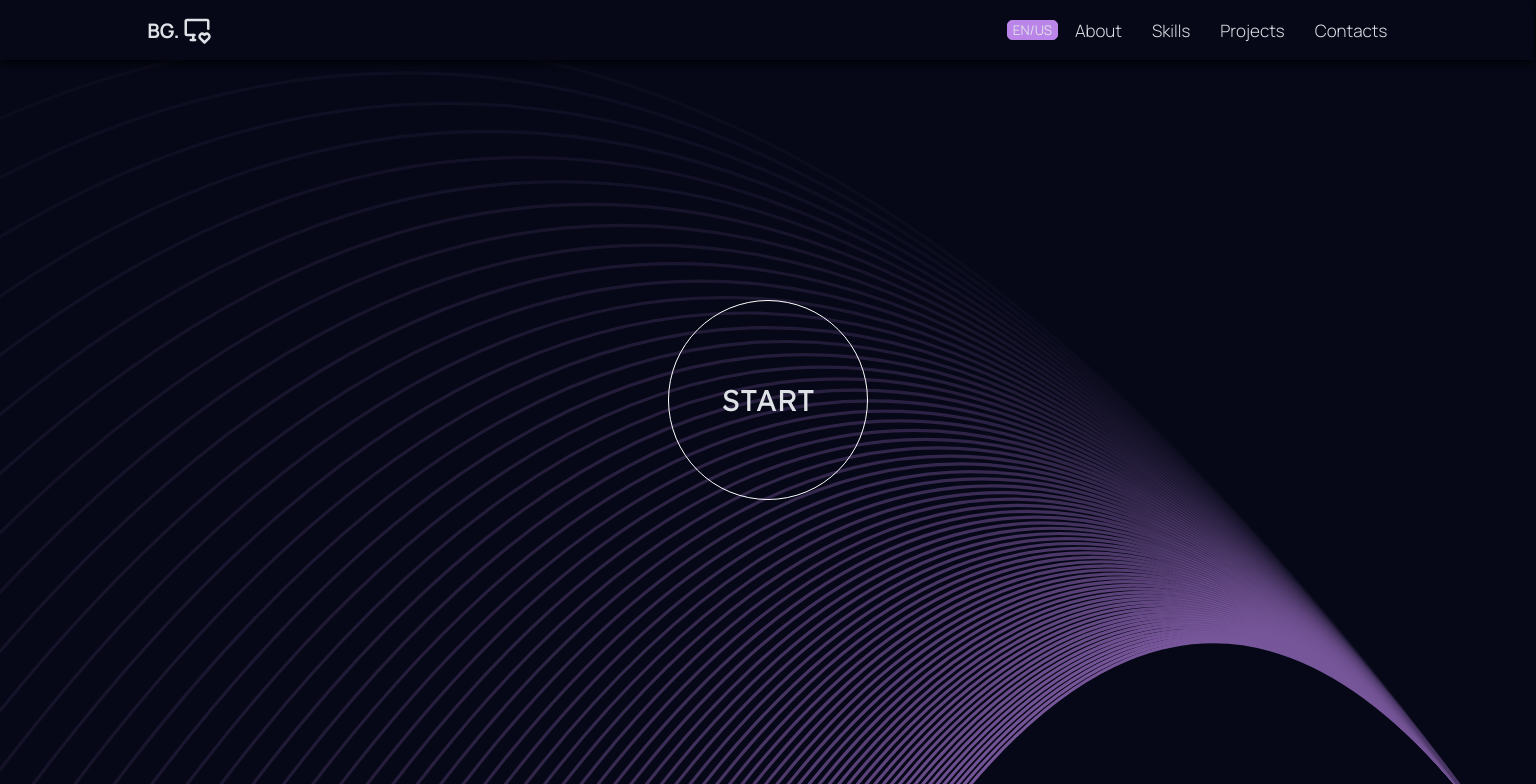
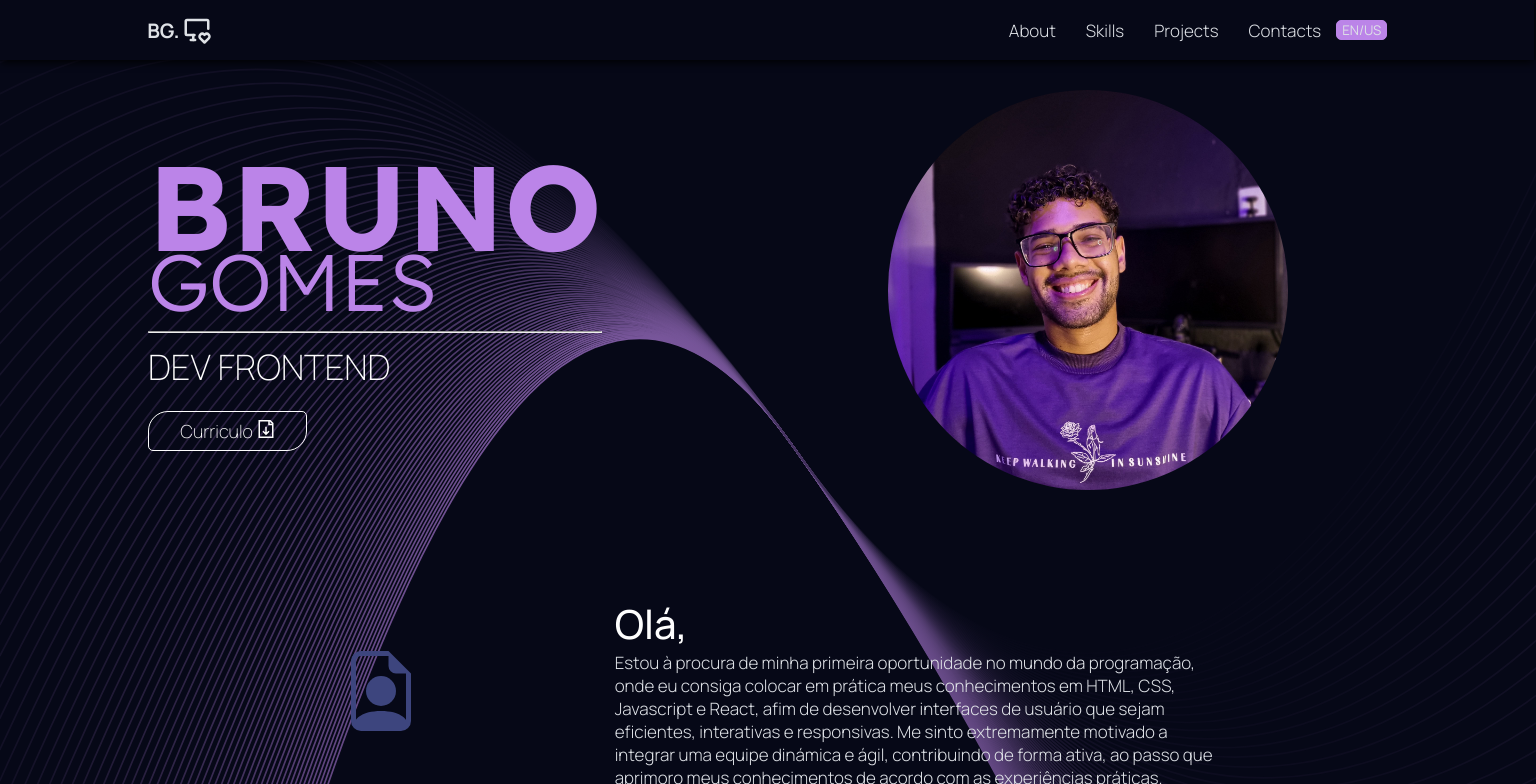
Before and after one commit to devbrunogomes/portfolio, a React (Create React App) app: page / in a window 1536 px wide. Shown: the top 784 px of the page. Built offline with nearby package versions, Linux system fonts and the light colour scheme.

Commit message:
start section was temporarily abandoned

```diff
--- a/src/components/About/About.jsx
+++ b/src/components/About/About.jsx
@@ -1,17 +1,42 @@
 import styles from "./styles.module.scss";
 import fotoPerfil from "../../assets/foto-perfil.jpeg";
 import { BsFileEarmarkPerson } from "react-icons/bs";
-
 import { GrDocumentDownload } from "react-icons/gr";
+import { useDispatch, useSelector } from "react-redux";
+import { toggleLanguage } from "../../redux/LanguageReducer/languageSlice";
+import { showStartSlice } from "../../redux/LanguageReducer/showStartSlice";
 
 export const About = (props) => {
+  const language = useSelector(
+    (rootReducer) => rootReducer.languageReducer.isEnglish
+  );
+  const dispatch = useDispatch();
+
+  //Para trazer o estado que determina se a section Start deve ser exibida
+  const showStart = useSelector(
+    (rootReducer) => rootReducer.showStartReducer.isShowStart
+  );
+
   return (
     <section id={props.id} className={styles.container}>
-      <div className={styles.start}>
+      {/* <div
+        id="aboutStart"
+        className={`${showStart ? styles.start : styles.displayNone}`}
+      >
         <div>
-          <a href="#aboutInfo">START</a>
+          <a
+            href="#aboutInfo"
+            onClick={() => {
+              setTimeout(() => {
+                dispatch(showStartSlice.actions.hideStart({}));
+              }, 600);
+            }}
+          >
+            {language ? "START" : "INICIAR"}
+          </a>
         </div>
-      </div>
+      </div> */}
+      <div className={styles.aboutContainer}>
         <div className={styles.nameLogoWrapper} id="aboutInfo">
           <div className={styles.titlesWrapper}>
             <h1>BRUNO</h1>
@@ -42,13 +67,14 @@ export const About = (props) => {
             {" "}
             <span>Olá,</span>
             <br /> Estou à procura de minha primeira oportunidade no mundo da
-          programação, onde eu consiga colocar em prática meus conhecimentos em
-          HTML, CSS, Javascript e React, afim de desenvolver interfaces de
+            programação, onde eu consiga colocar em prática meus conhecimentos
+            em HTML, CSS, Javascript e React, afim de desenvolver interfaces de
             usuário que sejam eficientes, interativas e responsivas. Me sinto
             extremamente motivado a integrar uma equipe dinámica e ágil,
-          contribuindo de forma ativa, ao passo que aprimoro meus conhecimentos
-          de acordo com as experiências práticas.
+            contribuindo de forma ativa, ao passo que aprimoro meus
+            conhecimentos de acordo com as experiências práticas.
           </p>
+        </div>
       </div>
     </section>
   );
--- a/src/components/About/styles.module.scss
+++ b/src/components/About/styles.module.scss
@@ -1,12 +1,18 @@
 .container {
   // max-width: 1240px;
-  min-height: 200vh;
+  // min-height: 200vh;
   width: 100%;
   margin: 0 auto;
   background-repeat: no-repeat;
   background-size: cover;
   background-image: url("../../assets/lines-about.svg");
   // background-attachment: fixed;
+  transition: 0.5s ease-in-out;
+
+
+  .displayNone {
+    display: none;
+  }
 
   .start {
     min-height: 100vh;
@@ -39,6 +45,10 @@
     }
   }
 
+  .containerAbout {
+    min-height: 100vh;
+  }
+
   .nameLogoWrapper {
     padding-top: 9rem;
     max-width: 1240px;
@@ -54,25 +64,24 @@
     }
 
     .titlesWrapper {
+      //Animação
+      // @media screen and (min-width: 1500px) {
+      //   animation: fly-in-a linear both;
+      //   animation-timeline: scroll(block);
+      //   animation-range: cover 0% cover 100%;
 
-      //Animação
-      @media screen and (min-width: 1500px) {
-        animation: fly-in-a linear both;
-        animation-timeline: scroll(block);
-        animation-range: cover 0% cover 100%;
+      //   @keyframes fly-in-a {
+      //     0% {
+      //       opacity: 0;
+      //       transform: translateX(-22rem);
+      //     }
 
-        @keyframes fly-in-a {
-          0% {
-            opacity: 0;
-            transform: translateX(-22rem);
-          }
-
-          20% {
-            opacity: 1;
-            transform: translateX(0);
-          }
-        }
-      }
+      //     20% {
+      //       opacity: 1;
+      //       transform: translateX(0);
+      //     }
+      //   }
+      // }
 
       //Responsividade
       @media screen and (max-width: 450px) {
@@ -142,11 +151,8 @@
         transition: transform 1s ease-in-out;
 
         @media screen and (max-width: 450px) {
-
           max-width: 100%;
         }
-
-
 
         &:hover::before {
           transform: translate(0%);
@@ -200,23 +206,23 @@
         filter: drop-shadow(0px 0px 15rem var(--inside-title-color));
       }
 
-      @media screen and (min-width: 1500px) {
-        animation: fly-in-b linear both;
-        animation-timeline: scroll(block);
-        animation-range: cover 0% cover 100%;
-      }
+      // @media screen and (min-width: 1500px) {
+      //   animation: fly-in-b linear both;
+      //   animation-timeline: scroll(block);
+      //   animation-range: cover 0% cover 100%;
+      // }
 
-      @keyframes fly-in-b {
-        0% {
-          opacity: 0;
-          transform: translateX(22rem);
-        }
+      // @keyframes fly-in-b {
+      //   0% {
+      //     opacity: 0;
+      //     transform: translateX(22rem);
+      //   }
 
-        20% {
-          opacity: 1;
-          transform: translateX(0);
-        }
-      }
+      //   20% {
+      //     opacity: 1;
+      //     transform: translateX(0);
+      //   }
+      // }
 
       @media screen and (min-width: 950px) {
         width: 40rem;
--- a/src/components/Contacts/Contacts.jsx
+++ b/src/components/Contacts/Contacts.jsx
@@ -1,8 +1,12 @@
 import styles from "./styles.module.scss";
 import { MdMarkUnreadChatAlt } from "react-icons/md";
 import { FaLinkedin, FaGithub, FaWhatsapp } from "react-icons/fa";
+import { useDispatch, useSelector } from "react-redux";
 
 export const Contacts = (props) => {
+  const  language  = useSelector((rootReducer) => rootReducer.languageReducer.isEnglish);
+  const dispatch = useDispatch();
+
   return (
     <footer id={props.id} className={styles.container}>
       <div className={styles.title}>
@@ -14,7 +18,7 @@ export const Contacts = (props) => {
       </div>
 
       <div className={styles.contentWrapper}>
-        <h1>LET'S WORK TOGETHER</h1>
+        <h1>{language ? "LET'S WORK TOGETHER" : "ENTRE EM CONTATO"}</h1>
 
         <div className={styles.socialLinks}>
           <a href="https://www.linkedin.com/in/bruno-gomes-bsg97/" target="_blank">
--- a/src/components/Navbar/Navbar.jsx
+++ b/src/components/Navbar/Navbar.jsx
@@ -2,12 +2,19 @@ import styles from "./styles.module.scss";
 import { TbDeviceDesktopHeart } from "react-icons/tb";
 import { useDispatch, useSelector } from "react-redux";
 import { toggleLanguage } from "../../redux/LanguageReducer/languageSlice";
+import { showStartSlice } from "../../redux/LanguageReducer/showStartSlice";
 
 export const Navbar = () => {
-  const  language  = useSelector((rootReducer) => rootReducer.languageReducer.isEnglish);
+  //Para trazer o estado que determina o idioma
+  const language = useSelector(
+    (rootReducer) => rootReducer.languageReducer.isEnglish
+  );
   const dispatch = useDispatch();
 
-  console.log(language);
+  //Para trazer o estado que determina se a section Start deve ser exibida
+  const showStart = useSelector(
+    (rootReducer) => rootReducer.showStartReducer.isShowStart
+  );
 
   return (
     <header className={styles.container}>
@@ -15,16 +22,19 @@ export const Navbar = () => {
         <div>
           <h2>BG.</h2>
           <TbDeviceDesktopHeart />
+          {/* <a href="#aboutStart">
+            <button
+              onClick={() => {
+                dispatch(showStartSlice.actions.showStart({}));
+              }}
+            >
+              Restart
+            </button>
+          </a> */}
         </div>
 
         <div>
-        <button
-          onClick={() => {
-            dispatch(toggleLanguage({}));
-          }}
-        >
-          {language ? "PT/BR" : "EN/US"}
-        </button>
+
 
           <ul>
             <li>
@@ -40,6 +50,14 @@ export const Navbar = () => {
               <a href="#contacts">Contacts</a>
             </li>
           </ul>
+
+          <button
+            onClick={() => {
+              dispatch(toggleLanguage({}));
+            }}
+          >
+            {language ? "PT/BR" : "EN/US"}
+          </button>
         </div>
       </nav>
     </header>
--- a/src/components/Navbar/styles.module.scss
+++ b/src/components/Navbar/styles.module.scss
@@ -40,13 +40,15 @@
     }
 
     div:nth-of-type(2) {
+      display: flex;
+      gap: 1.5rem;
 
 
       button {
         border: 0.1rem solid var(--inside-title-color);
         border-radius: 5px;
         padding: 0 0.5rem;
-        margin-right: 1.5rem;
+        // margin-left: 1.5rem;
         color: var(--content-font-color);
         font-family: var(--body-font-family);
         background-color: var(--inside-title-color);
--- a/src/components/ProjectCard/ProjectCard.jsx
+++ b/src/components/ProjectCard/ProjectCard.jsx
@@ -1,7 +1,11 @@
 import styles from "./styles.module.scss";
-import project1 from "../../assets/project1.png";
+import { useDispatch, useSelector } from "react-redux";
 
 export const ProjectCard = (props) => {
+  const  language  = useSelector((rootReducer) => rootReducer.languageReducer.isEnglish);
+  const dispatch = useDispatch();
+
+
   return (
     <article className={styles.card}>
       <div className={styles.border}></div>
--- a/src/components/Projects/Projects.jsx
+++ b/src/components/Projects/Projects.jsx
@@ -2,8 +2,12 @@ import { ProjectCard } from "../ProjectCard/ProjectCard";
 import styles from "./styles.module.scss";
 import { FaFileCode } from "react-icons/fa";
 import { projectData } from "../../data/projectData"
+import { useDispatch, useSelector } from "react-redux";
 
 export const Projects = (props) => {
+  const  language  = useSelector((rootReducer) => rootReducer.languageReducer.isEnglish);
+  const dispatch = useDispatch();
+
   return (
     <section id={props.id} className={styles.container}>
       <div className={styles.title}>
--- a/src/components/Skills/Skills.jsx
+++ b/src/components/Skills/Skills.jsx
@@ -4,9 +4,15 @@ import { FaHtml5, FaCss3Alt, FaReact, FaGitAlt } from "react-icons/fa";
 import { IoLogoJavascript } from "react-icons/io5";
 import { SiRedux } from "react-icons/si";
 import { BiLogoTypescript } from "react-icons/bi";
+import { useDispatch, useSelector } from "react-redux";
+import { toggleLanguage } from "../../redux/LanguageReducer/languageSlice";
 
 
 export const Skills = (props) => {
+  const  language  = useSelector((rootReducer) => rootReducer.languageReducer.isEnglish);
+  const dispatch = useDispatch();
+
+
   return (
     <section id={props.id} className={styles.container}>
       <div className={styles.title}>
--- a/src/redux/LanguageReducer/showStartSlice.js
+++ b/src/redux/LanguageReducer/showStartSlice.js
@@ -7,7 +7,7 @@ const initialState = {
 
 export const showStartSlice = createSlice({
   initialState,
-  name: "showCart",
+  name: "showStartState",
   reducers: {
     hideStart: (state) => {
       state.isShowStart = false
@@ -19,4 +19,4 @@ export const showStartSlice = createSlice({
   }
 })
 
-export const {hideStart, showStart } = showStartSlice.actions
+export const { hideStart, showStart } = showStartSlice.actions
```
Lines whose indentation alone changed are shown as unchanged.
